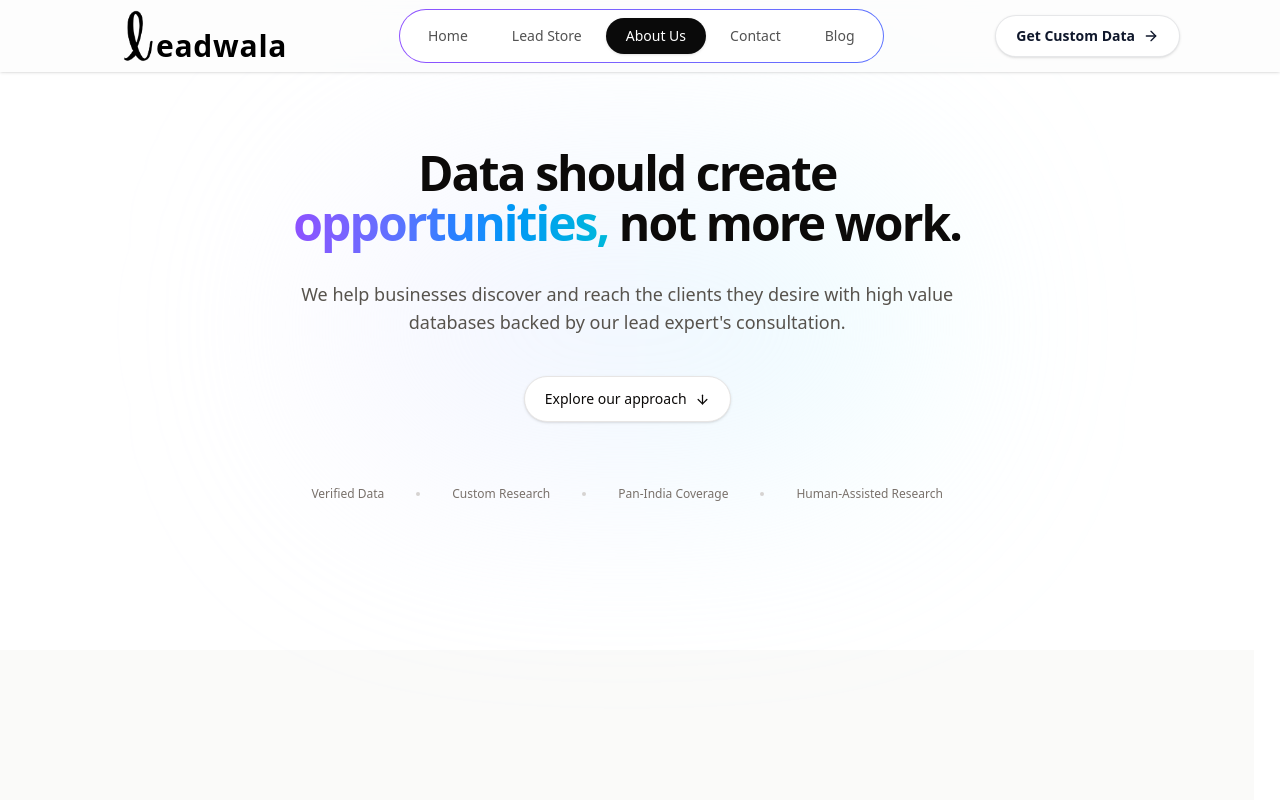
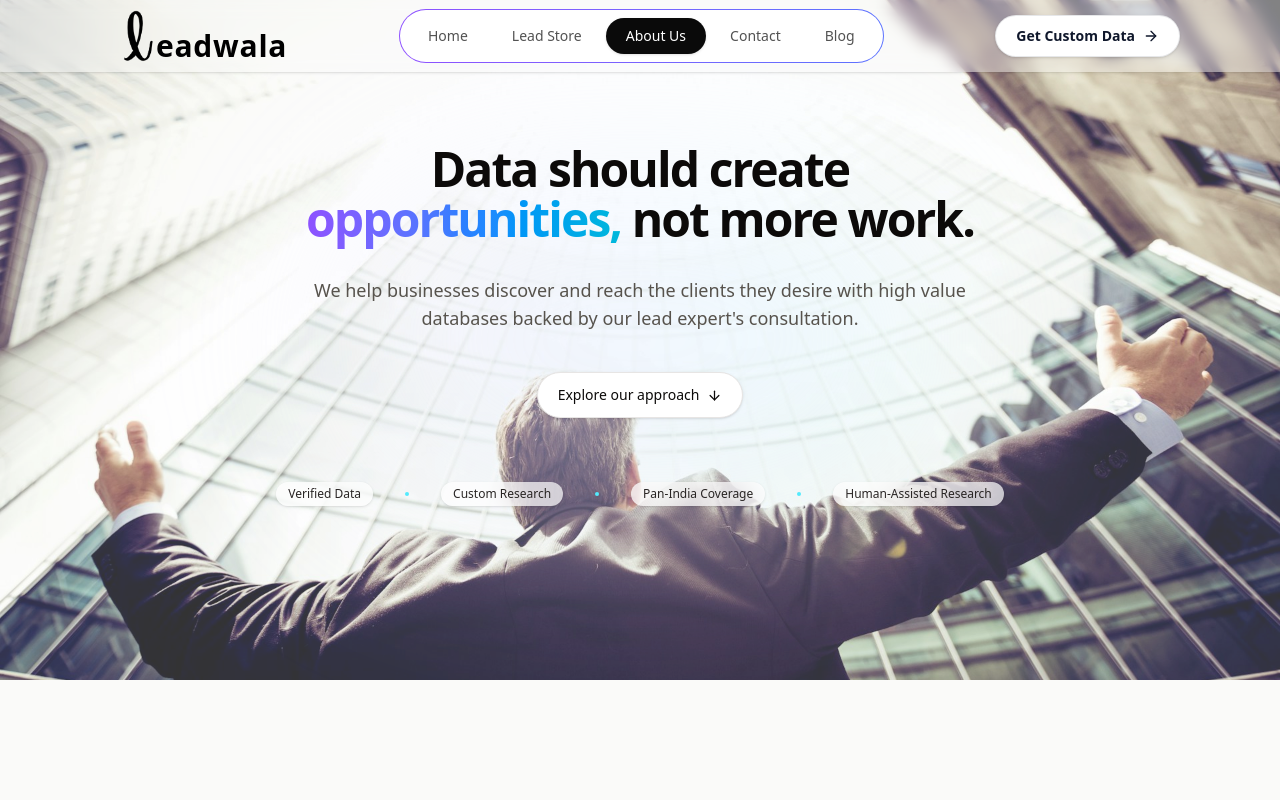
Before and after one commit to udaystorage/solution, a Next.js app: page /aboutus in a window 1280 px wide. Shown: the top 800 px of the page. Built offline with nearby package versions, Linux system fonts and the light colour scheme.

Commit message:
commiting end changes

```diff
--- a/app/components/sections/aboutPage/AboutHero.jsx
+++ b/app/components/sections/aboutPage/AboutHero.jsx
@@ -1,7 +1,12 @@
 import { ArrowDown } from "lucide-react";
 export default function AboutHero() {
   return (
-    <section className="relative">
+    <section className="relative h-[85vh] overflow-hidden">
+        {/* Background Image */}
+    <div
+    className="absolute inset-0 bg-cover bg-center bg-no-repeat opacity-[0.8]"
+    style={{ backgroundImage: "url('/about-bg.jpg')" }}
+  />
       {/* subtle background glow */}
       <div className="pointer-events-none absolute left-1/2 top-1/2 h-[320px] w-[600px] -translate-x-1/2 -translate-y-1/2 rounded-full bg-gradient-to-r from-violet-100/40 via-blue-100/40 to-cyan-100/40 blur-[100px]" />
 
@@ -35,13 +40,15 @@ export default function AboutHero() {
         </a>
 
         <div className="mt-16 flex flex-wrap items-center justify-center gap-x-8 gap-y-3 text-xs font-medium text-stone-500">
-          <span>Verified Data</span>
-          <span className="hidden h-1 w-1 rounded-full bg-stone-300 sm:block" />
-          <span>Custom Research</span>
-          <span className="hidden h-1 w-1 rounded-full bg-stone-300 sm:block" />
-          <span>Pan-India Coverage</span>
-          <span className="hidden h-1 w-1 rounded-full bg-stone-300 sm:block" />
-          <span>Human-Assisted Research</span>
+          <span className="rounded-full bg-white/70 backdrop-blur-md px-3 py-1 text-stone-800 shadow-sm">
+  Verified Data
+</span>
+          <span className="hidden h-1 w-1 rounded-full bg-cyan-300 sm:block" />
+          <span className="rounded-full bg-white/70 backdrop-blur-md px-3 py-1 text-stone-800 shadow-sm">Custom Research</span>
+          <span className="hidden h-1 w-1 rounded-full bg-cyan-300 sm:block" />
+          <span className="rounded-full bg-white/70 backdrop-blur-md px-3 py-1 text-stone-800 shadow-sm">Pan-India Coverage</span>
+          <span className="hidden h-1 w-1 rounded-full bg-cyan-300 sm:block" />
+          <span className="rounded-full bg-white/70 backdrop-blur-md px-3 py-1 text-stone-800 shadow-sm">Human-Assisted Research</span>
         </div>
       </div>
     </section>
--- a/app/layout.js
+++ b/app/layout.js
@@ -32,7 +32,7 @@ export default function RootLayout({ children }) {
       lang="en"
       className={`${geistSans.variable} ${geistMono.variable} ${jakarta.variable} h-full antialiased`}
     >
-      <body className="min-h-full w-[98vw] flex flex-col">
+      <body className="min-h-full w-full flex flex-col">
         <OrganizationSchema/>
         <Navbar/>
 
```
Also changed, not shown: public/about-bg.jpg (added).
